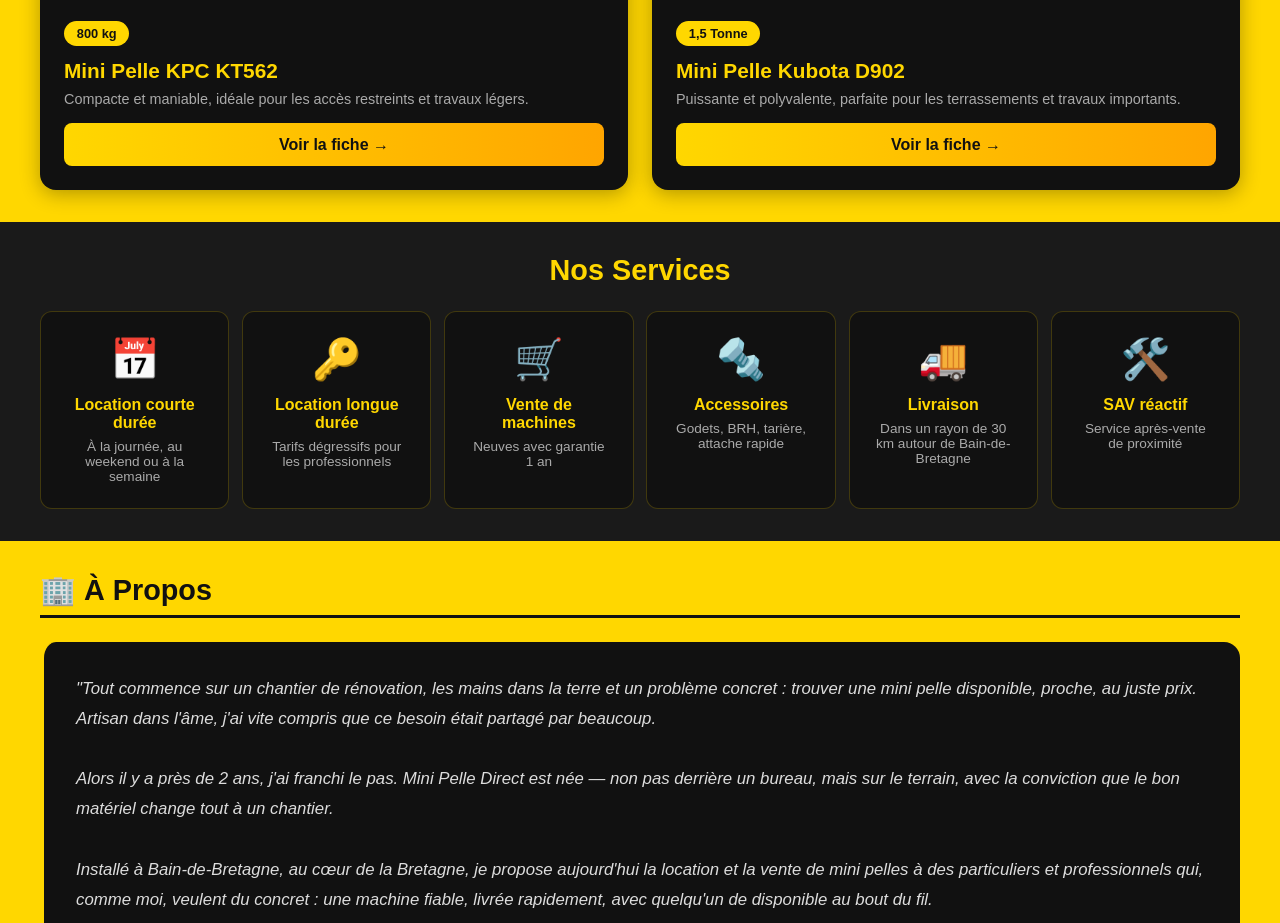
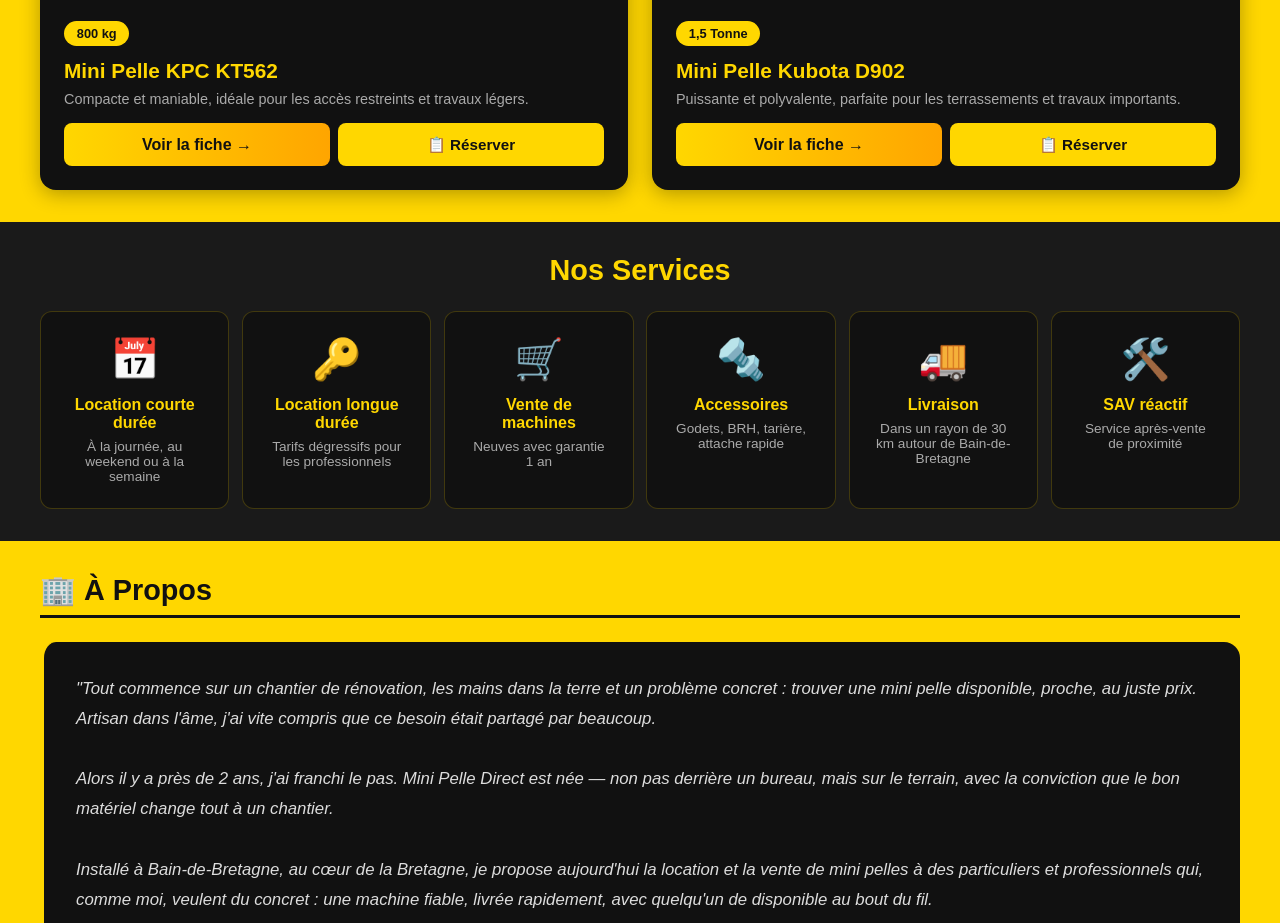
Before and after one commit to glamwear35/mini-pelle-direct, a plain HTML site: page index.html in a window 1280 px wide. Shown: the part 1400-2323 px from the top of the page. Drawn offline with Linux system fonts and the light colour scheme.

Commit message:
Ajout bouton Réserver sur cartes machines

```diff
--- a/index.html
+++ b/index.html
@@ -378,7 +378,10 @@
                     <span class="machine-tag">800 kg</span>
                     <div class="machine-name">Mini Pelle KPC KT562</div>
                     <div class="machine-desc">Compacte et maniable, idéale pour les accès restreints et travaux légers.</div>
-                    <a href="/catalogue.html" class="machine-btn">Voir la fiche →</a>
+                    <div style="display:grid;grid-template-columns:1fr 1fr;gap:8px;margin-top:8px;">
+  <a href="/catalogue.html" class="machine-btn" style="text-align:center;">Voir la fiche →</a>
+  <a href="/devis.html" style="display:block;text-align:center;background:#FFD700;color:#111;font-weight:800;padding:0.8rem;border-radius:8px;text-decoration:none;font-size:0.95rem;">📋 Réserver</a>
+</div>
                 </div>
             </div>
             <div class="machine-card">
@@ -387,7 +390,10 @@
                     <span class="machine-tag">1,5 Tonne</span>
                     <div class="machine-name">Mini Pelle Kubota D902</div>
                     <div class="machine-desc">Puissante et polyvalente, parfaite pour les terrassements et travaux importants.</div>
-                    <a href="/catalogue.html" class="machine-btn">Voir la fiche →</a>
+                    <div style="display:grid;grid-template-columns:1fr 1fr;gap:8px;margin-top:8px;">
+  <a href="/catalogue.html" class="machine-btn" style="text-align:center;">Voir la fiche →</a>
+  <a href="/devis.html" style="display:block;text-align:center;background:#FFD700;color:#111;font-weight:800;padding:0.8rem;border-radius:8px;text-decoration:none;font-size:0.95rem;">📋 Réserver</a>
+</div>
                 </div>
             </div>
         </div>
```
